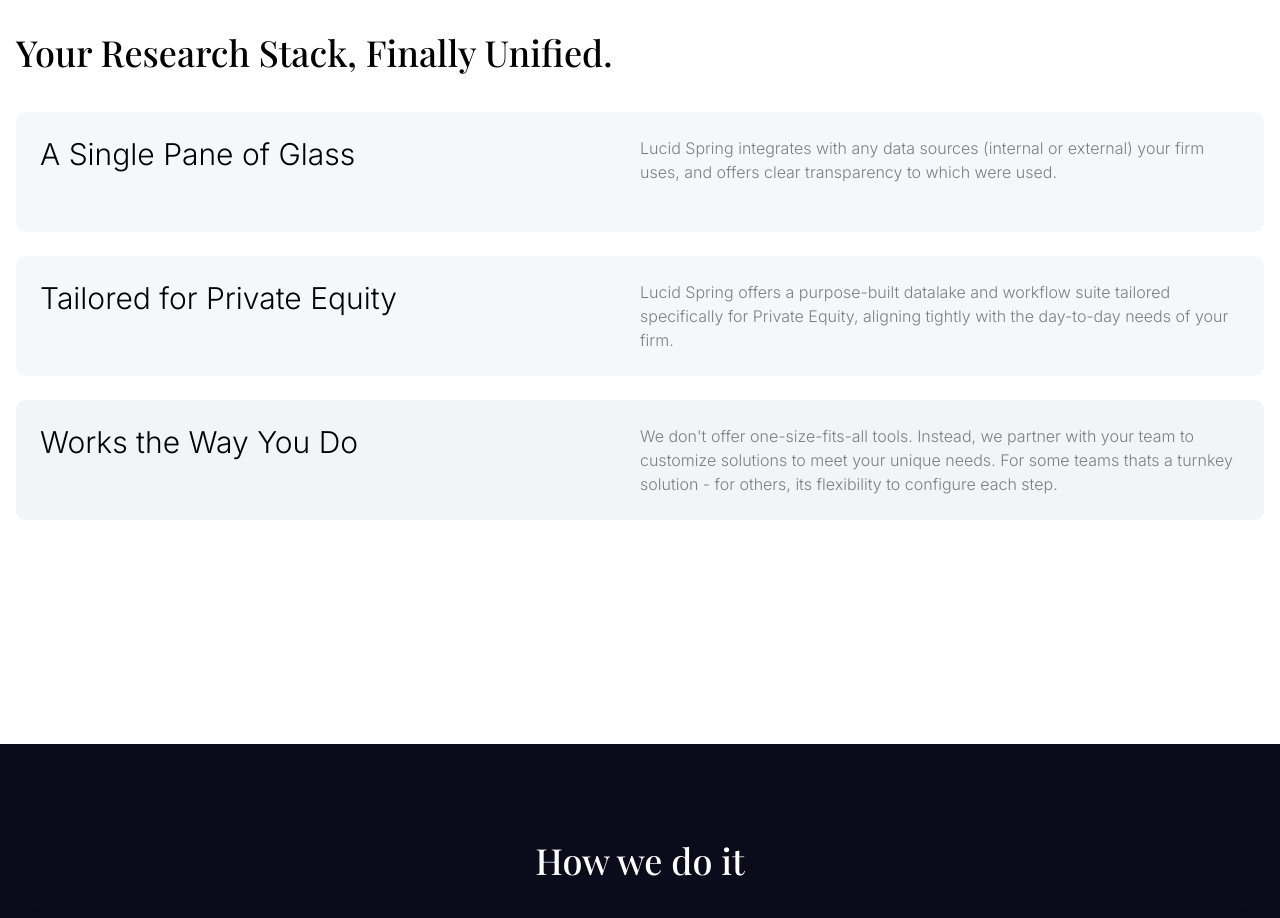
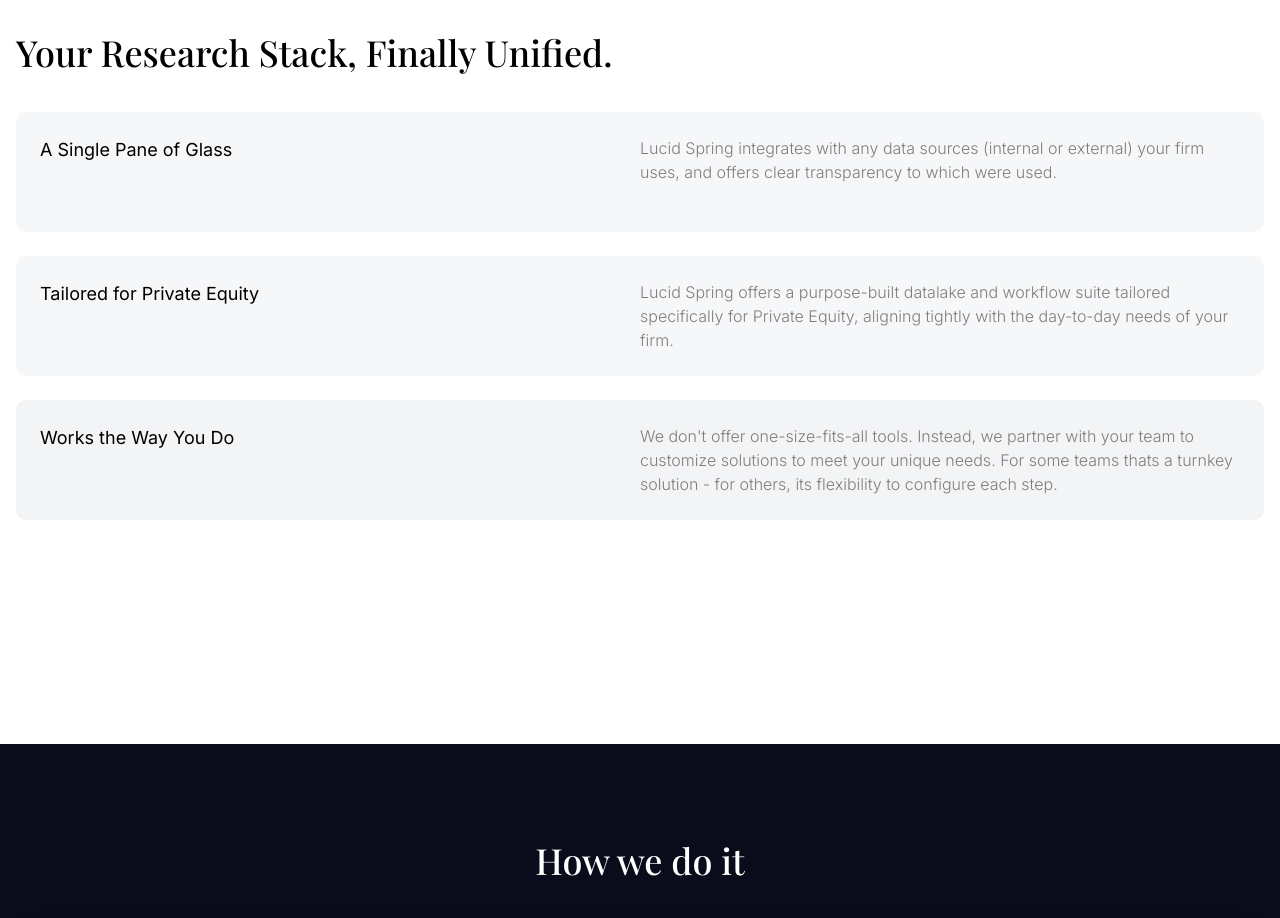
Before and after one commit to dereky98/lucid-spring-marketing, a Next.js app: page / in a window 1280 px wide. Shown: the part 1120-2038 px from the top of the page. Built offline with nearby package versions, Linux system fonts and the light colour scheme; no server answers; a web font is replaced by a local one.

Commit message:
change font size on the three features

```diff
--- a/components/FeaturesSection.tsx
+++ b/components/FeaturesSection.tsx
@@ -49,7 +49,7 @@ export default function FeaturesSection({ fadeIn }: FeaturesSectionProps) {
                 <div className="flex flex-col md:flex-row md:gap-x-6">
                   {/* Left side: Title */}
                   <div className="md:basis-1/2 md:max-w-[50%] shrink mb-4 md:mb-0">
-                    <h3 className="text-3xl font-light text-black">{feature.title}</h3>
+                    <h3 className="text-lg mb-2 text-black">{feature.title}</h3>
                   </div>
 
                   {/* Right side: Description */}
```
